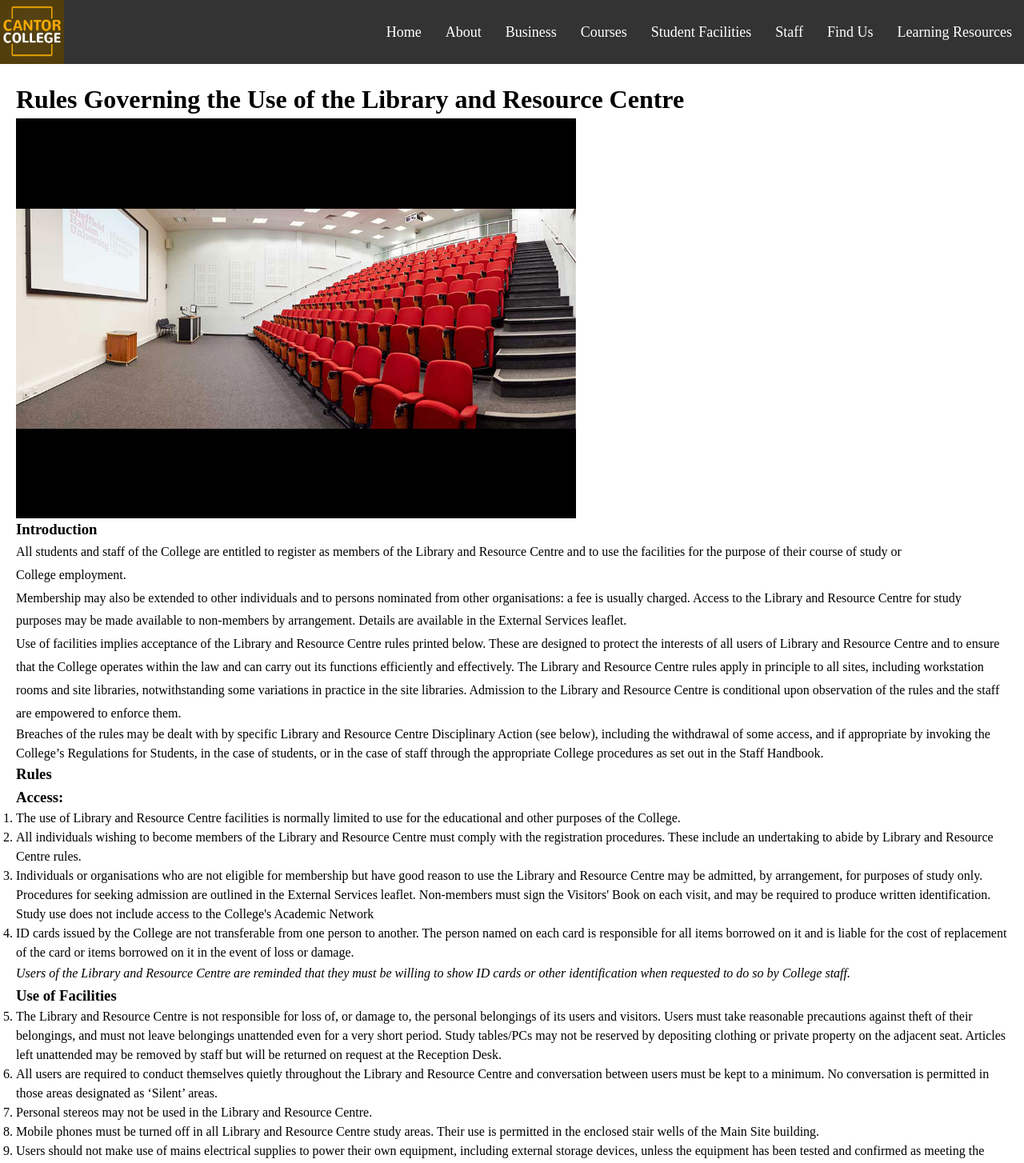
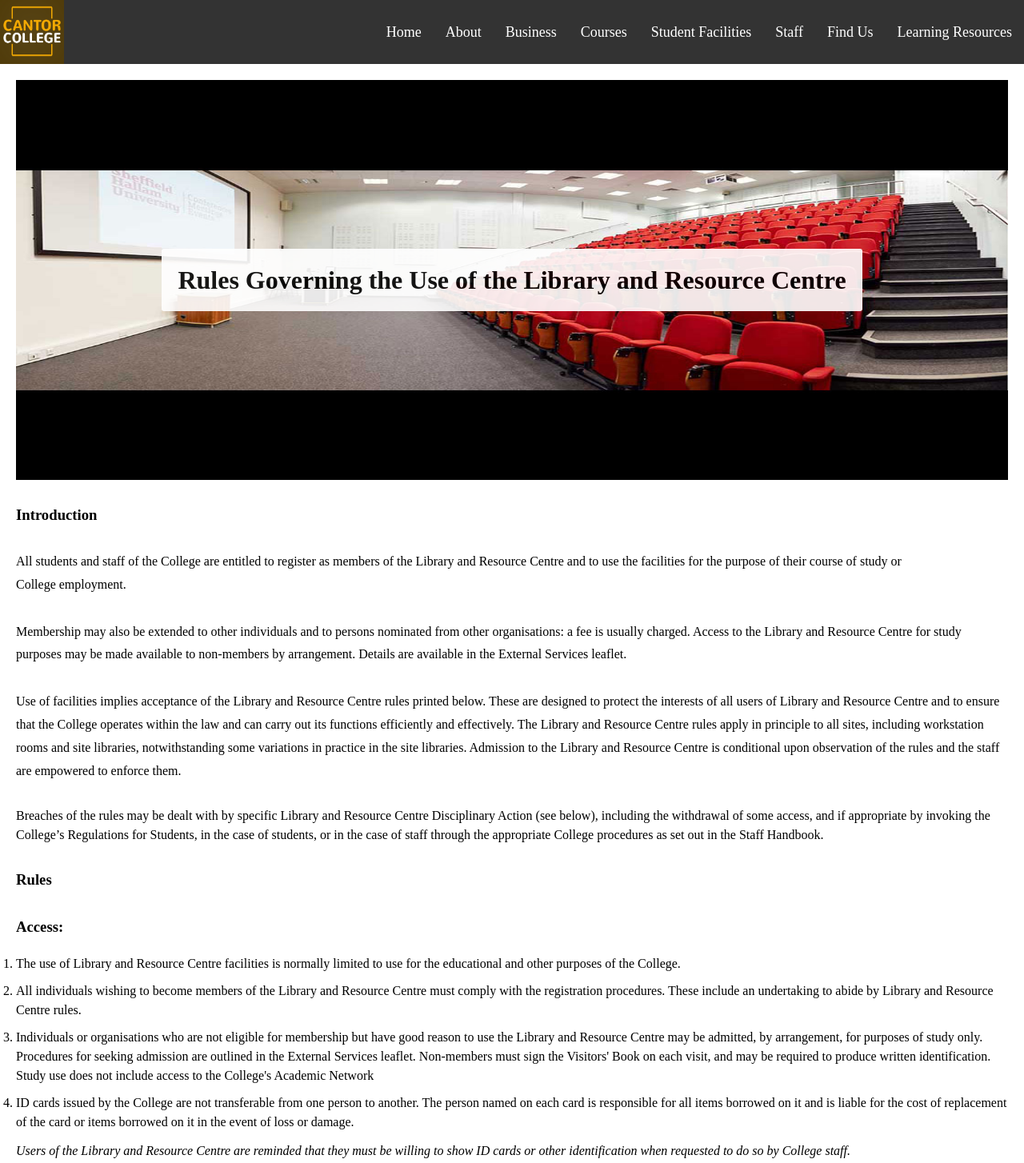
Before and after one commit to Geesilla/Cantor-College-Assignment, a Next.js app: page /learning in a window 1280 px wide. Shown: the top 1454 px of the page at 80% size. Built offline with nearby package versions, Linux system fonts and the light colour scheme; a web font is replaced by a local one.

Commit message:
final pre audit

```diff
--- a/src/app/(pages)/learning/page.jsx
+++ b/src/app/(pages)/learning/page.jsx
@@ -3,17 +3,18 @@ import styles from "./styles.module.css"
 
 export default function Learning () {
     return (
-                     <div className={styles.LocationPage}>
-                         <header>
-                             <div>
-                                 <h1 className={styles.LocationTitle}>Rules Governing the Use of the Library and Resource Centre</h1>
-                             </div>
-                         </header>
+                     <div className={styles.LearningPage}>
+
                         <div className={styles.LP_Top}>
                             <div>
-                                         <Image src="/assets/Images/CantorLectureTheatre5.jpg" width={700} height={500} alt="Image of Lecture Theatre"/>
+                                <Image src="/assets/Images/CantorLectureTheatre5.jpg" fill alt="Image of Lecture Theatre"/>
                             </div>
+                            <header>
+                                 <h1 className={styles.LearningTitle}>Rules Governing the Use of the Library and Resource Centre</h1>
+                            </header>
                         </div>
+
+                        <div className={ styles.LearningContent }>
                              <div>
                                  <h3>Introduction</h3>
                              </div>
@@ -47,9 +48,9 @@ export default function Learning () {
                              <div>
                                 <h3>Rules</h3>
                              </div>
-                             <div>
+                             <div className={ styles.rules }>
+                                <h3>Access:</h3>
                                 <ol>
-                                    <h3>Access:</h3>
                                     <li>The use of Library and Resource Centre facilities is normally limited to use for the educational and other purposes of the College.</li>
                                     <li>All individuals wishing to become members of the Library and Resource Centre must comply with the registration procedures.  These include
                                          an undertaking to abide by Library and Resource Centre rules.
@@ -66,7 +67,9 @@ export default function Learning () {
                                     <p>
                                         <i>Users of the Library and Resource Centre are reminded that they must be willing to show  ID cards or other identification when requested to do so by College staff.</i>
                                     </p>
+                                </ol>
                                 <h3>Use of Facilities</h3>
+                                <ol>
                                     <li>
                                         The Library and Resource Centre is not responsible for loss of, or damage to, the personal belongings of its users and visitors.  Users must take reasonable
                                         precautions against theft of their belongings, and must not leave belongings unattended even for a very short period. Study tables/PCs may not be reserved by
@@ -94,7 +97,7 @@ export default function Learning () {
                                     </li>
                                 </ol>
                              </div>
-
+                        </div>
                  </div>
     )
 }
--- a/src/app/(pages)/learning/styles.module.css
+++ b/src/app/(pages)/learning/styles.module.css
@@ -0,0 +1,31 @@
+.LP_Top {
+    width: 100%; position: relative;  height: 500px;
+    display: flex;
+    justify-content: center;
+    align-items: center;
+    flex-direction: row;
+}
+
+.LP_Top header {
+    z-index: 99;
+    color: black;
+    background-color: white;
+    opacity: 90%;
+    border-radius: 3px;
+    padding: 15px 20px;
+}
+
+.LearningContent {
+    display: flex;
+    row-gap: 30px;
+    flex-direction: column;
+    padding: 30px 0;
+}
+
+.rules ol {
+    margin: 20px 0;
+}
+
+.rules li {
+    margin: 10px 0;
+}
```
Also changed, not shown: src/app/(pages)/Location/page.jsx (+5 -8 lines), src/app/(pages)/Location/styles.module.css (+28 -0 lines), src/app/(pages)/facilities/page.jsx (+3 -4 lines), src/app/(pages)/facilities/style.module.css (+14 -0 lines), src/app/(pages)/page.module.css (+17 -0 lines), src/app/(pages)/page.tsx (+11 -3 lines), public/assets/Images/CantorAtrium3.jpg (renamed from public/assets/Images/Cantor atrium 3.jpg). Lines whose indentation alone changed are shown as unchanged.
